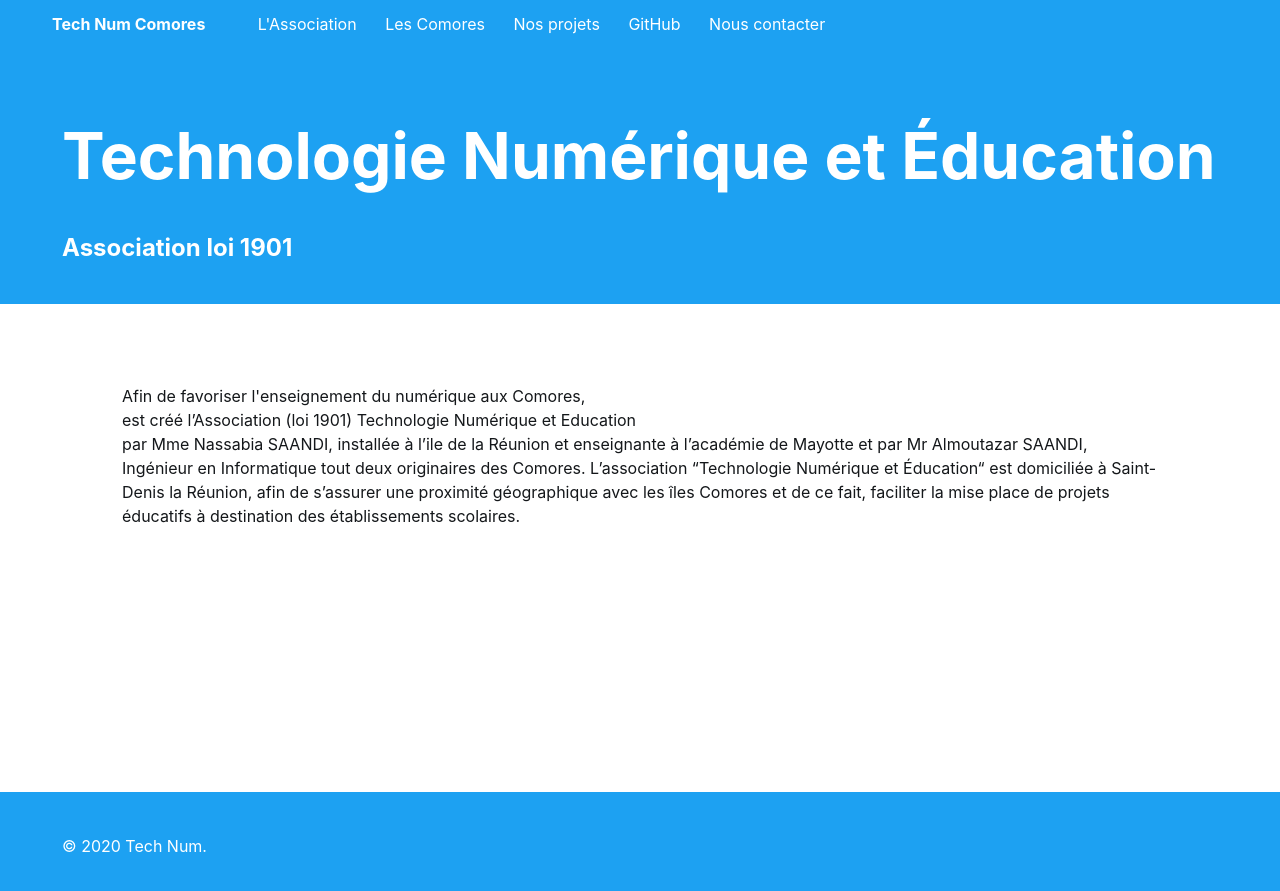
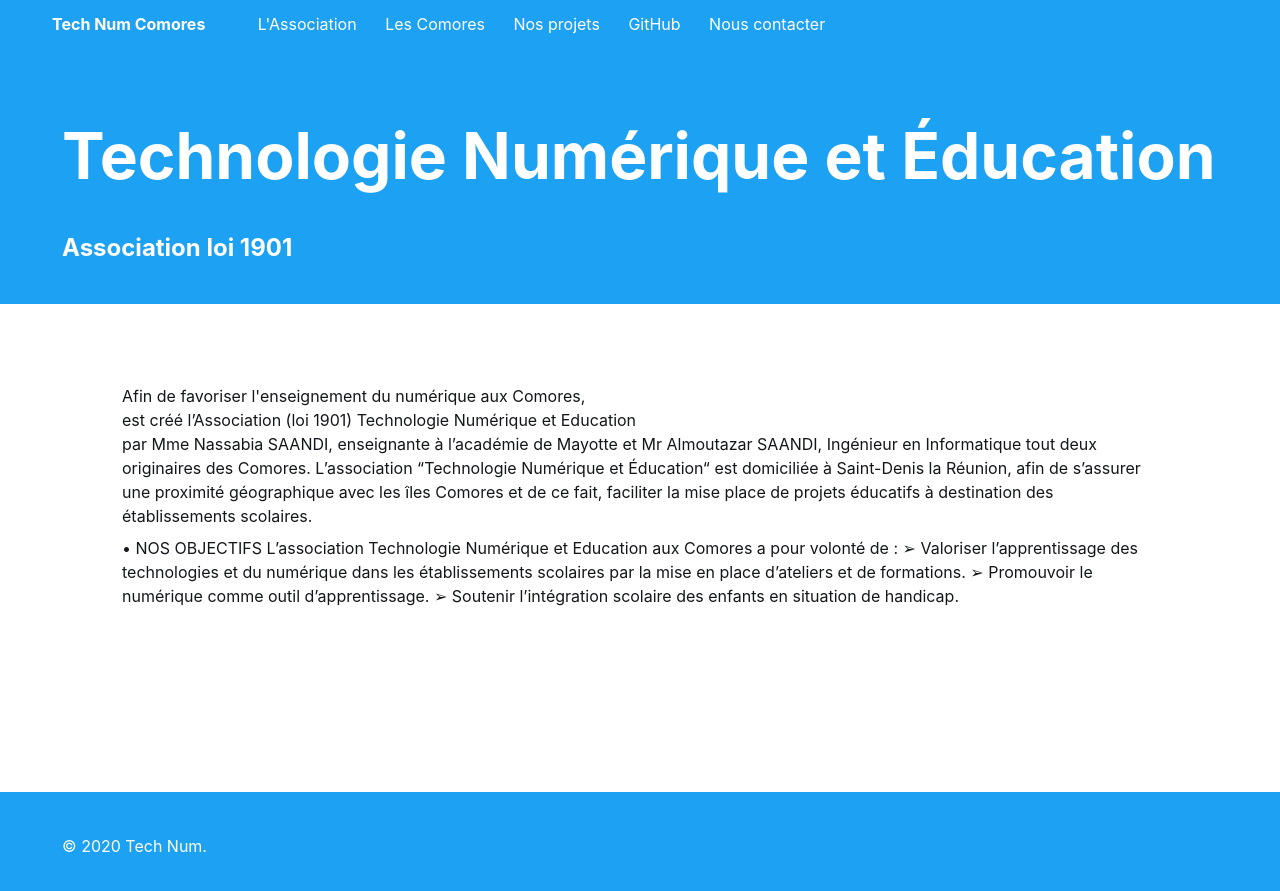
Before and after one commit to tech-num/test, a Jekyll site: the page built from association.html, in a window 1280 px wide. Shown: the top 891 px of the page. Built offline with Jekyll 4.4.1, drawn with Linux system fonts in a browser that asks for light colours.

Commit message:
Update association.html

```diff
--- a/association.html
+++ b/association.html
@@ -19,8 +19,20 @@ custom_js: memberships.js
 
 <div class="section">
 	<div class="Grid membership-container container">
-		<p class="center-left">Afin de favoriser l'enseignement du numérique aux Comores, </br> est créé l’Association (loi 1901)  Technologie Numérique et Education </br> par Mme  Nassabia SAANDI, installée à l’ile de la Réunion et enseignante à l’académie de Mayotte et par Mr Almoutazar SAANDI, Ingénieur en Informatique tout deux originaires des Comores.
+		<p class="center-left">Afin de favoriser l'enseignement du numérique aux Comores, </br> est créé l’Association (loi 1901)  Technologie Numérique et Education </br> par Mme  Nassabia SAANDI, enseignante à l’académie de Mayotte et Mr Almoutazar SAANDI, Ingénieur en Informatique tout deux originaires des Comores.
 		    L’association “Technologie Numérique et Éducation“ est domiciliée à Saint-Denis la Réunion, afin de s’assurer une proximité géographique avec les îles Comores et de ce fait, faciliter la mise place de projets éducatifs à destination des établissements scolaires.
+</p>
+
+<p class="center-left">
+•	NOS OBJECTIFS
+
+L’association Technologie Numérique et Education aux Comores a pour volonté de :
+
+➢	Valoriser l’apprentissage des technologies et du numérique dans les établissements scolaires par la mise en place d’ateliers et de formations.
+
+➢	Promouvoir le numérique comme outil d’apprentissage.
+
+➢	Soutenir l’intégration scolaire des enfants en situation de handicap.
 </p>
 
 	</div>
```
